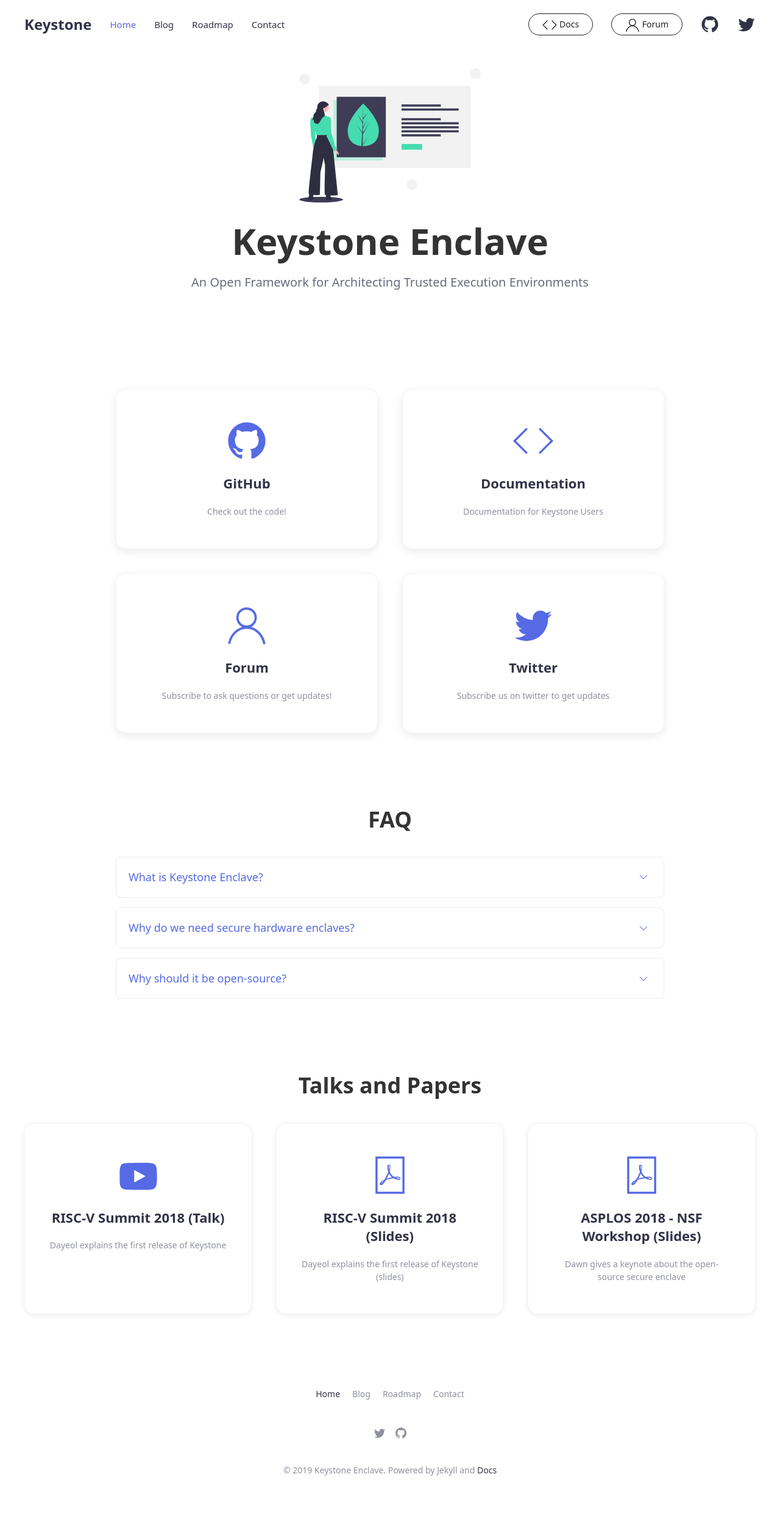
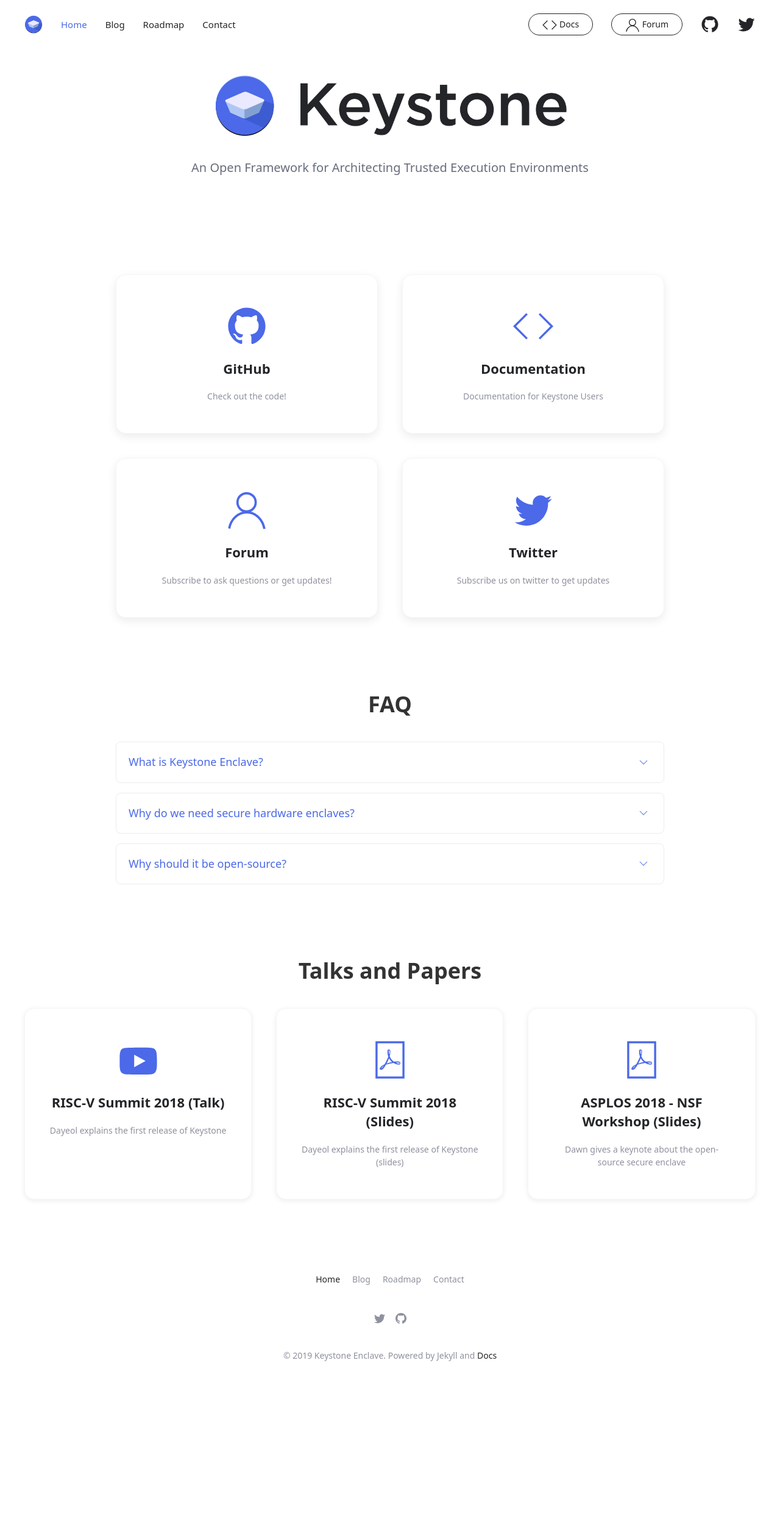
Before and after one commit to keystone-enclave/keystone-enclave.github.io, a Jekyll site: the page built from index.md, in a window 1280 px wide. Shown: the whole page at 61% size. Built offline with Jekyll 4.4.1, drawn with Linux system fonts in a browser that asks for light colours; after the commit the page ends 2293 px from its top, so only the background shows below that.

Commit message:
add Keystone Logo!

```diff
--- a/_config.yml
+++ b/_config.yml
@@ -19,7 +19,7 @@
 //url:                "https://docs.jekyll.plus"
 
 # Site logo # e.g. logo.png, upload logo image file to /uploads/ folder
-logo:
+logo: icon-transparent.png
 
 navbar:
     sticky:         true
@@ -29,7 +29,7 @@
 author:
     name:           Keystone Team
     title:          Team
-    avatar:         logo-small.png
+    avatar:         icon-transparent.png
 
 # Author settings, displayed on post and doc pages if front matter references author name e.g. author: peter
 authors:
--- a/_includes/hero.html
+++ b/_includes/hero.html
@@ -8,7 +8,7 @@
     {% assign align = "center" %}
 {% endif %}
 
-<header class="uk-background-{{ align }}-center uk-background-cover" style="{% if page.header.background %}background-color: {{ page.header.background }};{% endif %}{% if page.header.image %} background-image: url({% if image contains 'http' %}{{ image }}{% else %}{{ site.uploads | absolute_url }}{{ image }}{% endif %});{% endif %}">
+<header class="uk-background-{{ align }}-center uk-background-cover" style="{% if page.header.background %}background-color: {{ page.header.background }};{% endif %}{% if page.header.image %} background-image: url({% if image contains 'http' %}{{ image }}{% else %}{{ site.uploads | relative_url }}{{ image }}{% endif %});{% endif %}">
     <div class="uk-overlay-header" style="{% if page.header.overlay %}background: {{ page.header.overlay }};{% endif %}">
 
         {% include navbar.html %}
@@ -16,7 +16,7 @@
         <div class="uk-section section-hero uk-position-relative" data-uk-scrollspy="cls: uk-animation-slide-bottom-medium; repeat: true">
             <div class="uk-container uk-container-small">
                 {% if page.hero.image %}
-                <p class="hero-image uk-text-center"><img src="{{ site.uploads | absolute_url }}{{ page.hero.image }}" alt="Hero"></p>
+                <p class="hero-image uk-text-center"><img style="width:100%; max-width:600px; height:auto;" src="{{ site.uploads | relative_url }}{{ page.hero.image }}" alt="Hero"></p>
                 {% endif %}
                 <h1 class="uk-heading-primary uk-text-center uk-margin-remove-top">{{ page.hero.title }}</h1>
                 {% if page.hero.subtitle %}<p class="uk-text-lead uk-text-center">{{ page.hero.subtitle }}</p>{% endif %}
--- a/_includes/navbar.html
+++ b/_includes/navbar.html
@@ -3,7 +3,7 @@
         <div class="uk-container">
             <div data-uk-navbar>
                 <div class="uk-navbar-left">
-                    <a class="uk-navbar-item uk-logo uk-visible@m" href="{{ "/" | relative_url }}">{% if site.logo %}<img src="{{ site.uploads | absolute_url }}{{ site.logo }}" alt="{{ site.title | escape }}">{% else %}{{ site.title | escape }}{% endif %}</a>
+                    <a class="uk-navbar-item uk-logo uk-visible@m" href="{{ "/" | relative_url }}">{% if site.logo %}<img height=30 width=30 src="{{ site.uploads | relative_url }}{{ site.logo }}" alt="{{ site.title | escape }}">{% else %}{{ site.title | escape }}{% endif %}</a>
 
                     <ul class="uk-navbar-nav uk-visible@m">
                         {% for link in site.data.navigation_header.left %}
@@ -56,7 +56,7 @@
                     </ul>
                 </div>
                 <div class="uk-navbar-center uk-hidden@m">
-                    <a class="uk-navbar-item uk-logo" href="{{ "/" | relative_url }}">{% if site.logo %}<img src="{{ site.uploads | absolute_url }}{{ site.logo }}" alt="{{ site.title | escape }}">{% else %}{{ site.title | escape }}{% endif %}</a>
+                    <a class="uk-navbar-item uk-logo" href="{{ "/" | relative_url }}">{% if site.logo %}<img height=30 width=30 src="{{ site.uploads | relative_url }}{{ site.logo }}" alt="{{ site.title | escape }}">{% else %}{{ site.title | escape }}{% endif %}</a>
                 </div>
                 <div class="uk-navbar-right">
                     {% if site.navbar.search %}
--- a/_includes/offcanvas.html
+++ b/_includes/offcanvas.html
@@ -1,7 +1,7 @@
 <div id="offcanvas" data-uk-offcanvas="flip: true; overlay: true">
     <div class="uk-offcanvas-bar">
 
-        <a class="uk-logo uk-margin-small-bottom" href="{{ "/" | relative_url }}">{% if site.logo %}<img src="{{ site.uploads | absolute_url }}{{ site.logo }}" alt="{{ site.title }}">{% else %}{{ site.title }}{% endif %}</a>
+        <a class="uk-logo uk-margin-small-bottom" href="{{ "/" | relative_url }}">{% if site.logo %}<img height=30 width=30 src="{{ site.uploads | relative_url }}{{ site.logo }}" alt="{{ site.title }}">{% else %}{{ site.title }}{% endif %}</a>
 
         <button class="uk-offcanvas-close" type="button" data-uk-close></button>
 
--- a/_sass/theme/variables.scss
+++ b/_sass/theme/variables.scss
@@ -2,9 +2,9 @@
 // ========================================================================
 
 // Color
-$global-color:                                #323247;
+$global-color:                                #232528;
 $global-muted-color:                          #8f919e;
-$global-primary-background:                   #556AE4;
+$global-primary-background:                   #4b69e8;
 $global-secondary-background:                 #222;
 $global-warning-background:                   #fbc418;
 $global-success-background:                   #403e56;
--- a/index.md
+++ b/index.md
@@ -2,9 +2,9 @@
 layout: page
 width: expand
 hero:
-    title: Keystone Enclave
+    title:
     subtitle: An Open Framework for Architecting Trusted Execution Environments
-    image: knowledge.svg
+    image: keystone-logo-D.png
     search: false
 ---
 
```
Also changed, not shown: uploads/icon-transparent.png (added), uploads/keystone-logo-D.png (added), uploads/keystone-logo-G.svg (added).
